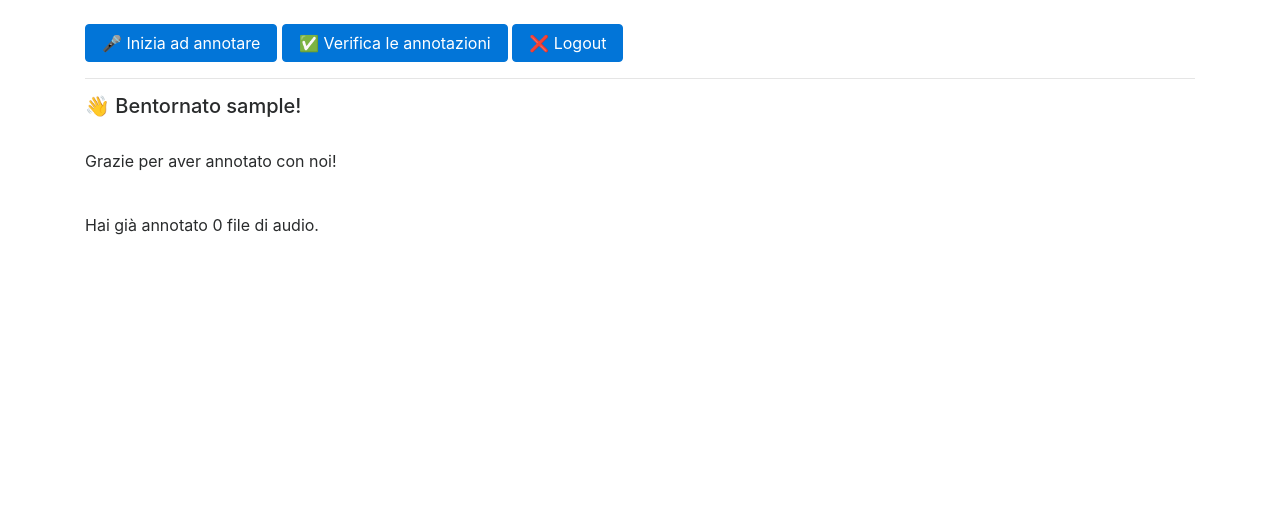
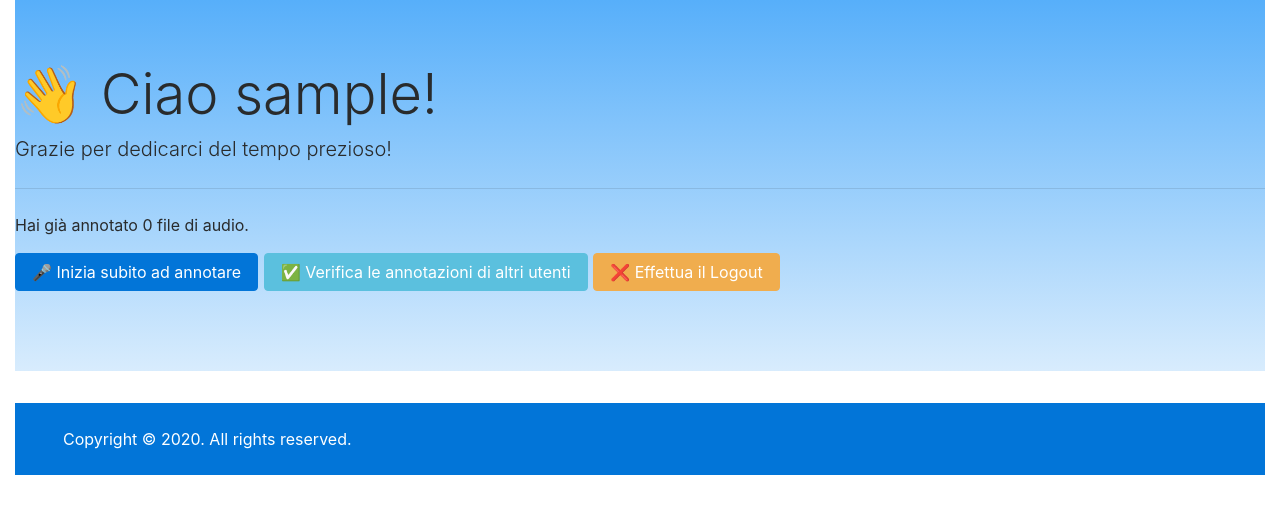
Before and after one commit to MorenoLaQuatra/audio-annotation-platform, a Flask app: page /dashboard in a window 1280 px wide. Shown: the top 514 px of the page. Run offline with Flask 2, Linux system fonts and the light colour scheme; the visitor is signed in with stand-in values (Sample User, id 1); data comes from the database, SQL or seed files in the repository; data that the repository does not hold is empty; some libraries are stand-ins or nearby versions.

Commit message:
restyling

```diff
--- a/templates/dashboard.html
+++ b/templates/dashboard.html
@@ -1,17 +1,43 @@
 {% extends "layout.html" %} {% block title %} Audio Annotation Tool {% endblock %} {% block body %}
-<br>
+<!-- <br>
 
 <a href="{{url_for('annotation')}}" class="btn btn-primary">🎤 Inizia ad annotare</a>
-<a href="{{url_for('verification')}}" class="btn btn-primary">✅ Verifica le annotazioni</a>
-<a href="{{url_for('logout')}}" class="btn btn-primary">❌ Logout</a>
+<a href="{{url_for('verification')}}" class="btn btn btn-info">✅ Verifica le annotazioni</a>
+<a href="{{url_for('logout')}}" class="btn btn-warning">❌ Logout</a>
 <hr>
 
-<h5>👋 Bentornato {{ username }}!</h5>
+<h5>👋 Ciao {{ username }}!</h5>
 <br>
 <p>Grazie per aver annotato con noi! </p>
 <br>
 <p>Hai già annotato {{ num_annotations }} file di audio.</p>
 
-<br>
+<br> -->
+
+<!-- <section class="vh-100" style="background:#D8ECFD !important"> -->
+<!-- <div class="container-fluid" style="background-image: linear-gradient(#D8ECFD, #0488F9); height: 100%"> -->
+<div class="jumbotron jumbotron-fluid" style="background-image: linear-gradient(#57AFFA, #D8ECFD); height: 100%">
+
+    <h1 class="display-4"> 👋 Ciao {{ username }}! </h1>
+
+    <p class="lead"> Grazie per dedicarci del tempo prezioso!</p>
+
+    <hr class="my-4">
+    <p> Hai già annotato {{ num_annotations }} file di audio. </p>
+
+    <p class="lead">
+        <a href="{{url_for('annotation')}}" class="btn btn-primary">🎤 Inizia subito ad annotare</a>
+        <a href="{{url_for('verification')}}" class="btn btn btn-info">✅ Verifica le annotazioni di altri utenti</a>
+        <a href="{{url_for('logout')}}" class="btn btn-warning">❌ Effettua il Logout</a>
+    </p>
+
+  </div>
+
+  <div class="d-flex flex-column flex-md-row text-center text-md-start justify-content-between py-4 px-4 px-xl-5 bg-primary">
+    <div class="text-white mb-3 mb-md-0">
+      Copyright © 2020. All rights reserved.
+    </div>
+  </div>
+
 
 {% endblock %}
--- a/templates/layout.html
+++ b/templates/layout.html
@@ -2,6 +2,7 @@
 
 <head>
     <title>{% block title %} {% endblock %}</title>
+    <meta name="viewport" content="width=device-width, initial-scale=1">
     <link rel="stylesheet"
         href="https://maxcdn.bootstrapcdn.com/bootstrap/4.0.0-beta.3/css/bootstrap.min.css"
         integrity="sha384-Zug+QiDoJOrZ5t4lssLdxGhVrurbmBWopoEl+M6BdEfwnCJZtKxi1KgxUyJq13dy"
@@ -12,7 +13,7 @@
 </head>
 
 <body>
-    <main role="main" class="container">
+    <main role="main" class="container-fluid">
         {% block body %} {% endblock %}
     </main>
 </body>
```
Also changed, not shown: templates/annotation.html (+29 -19 lines), templates/done.html (+13 -8 lines), templates/index.html (+17 -1 lines), templates/login.html (+5 -5 lines).
